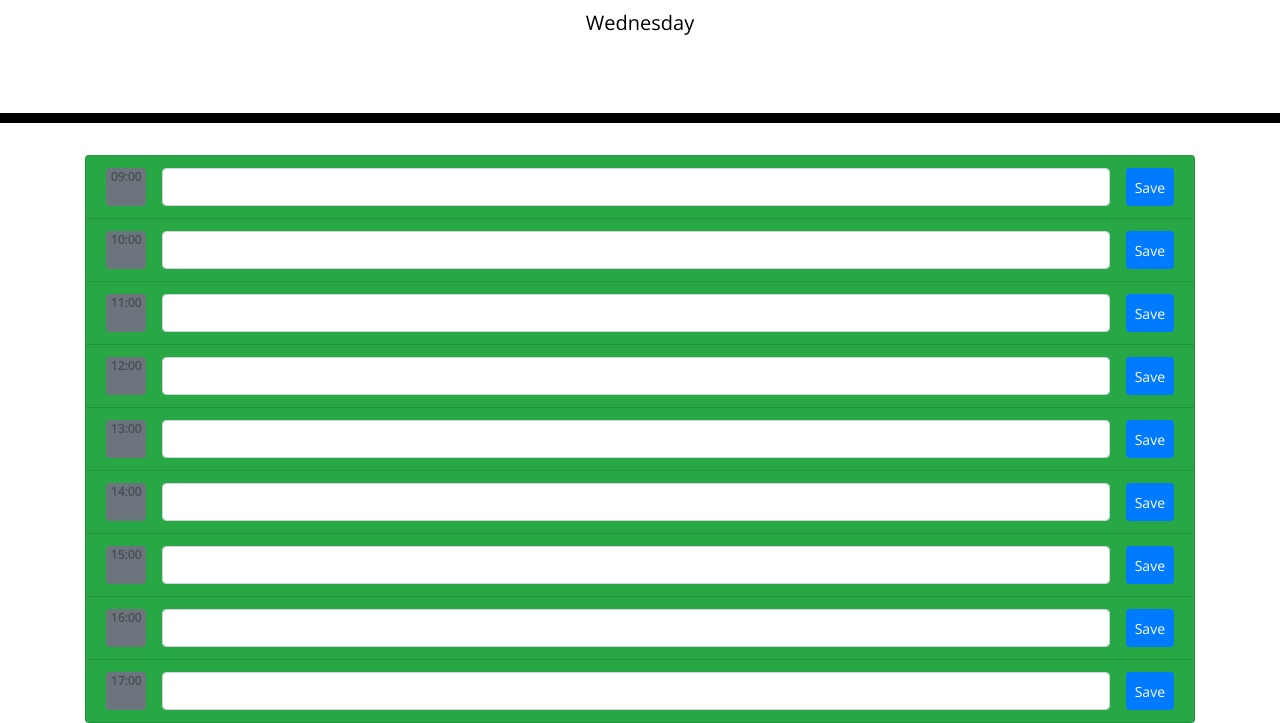
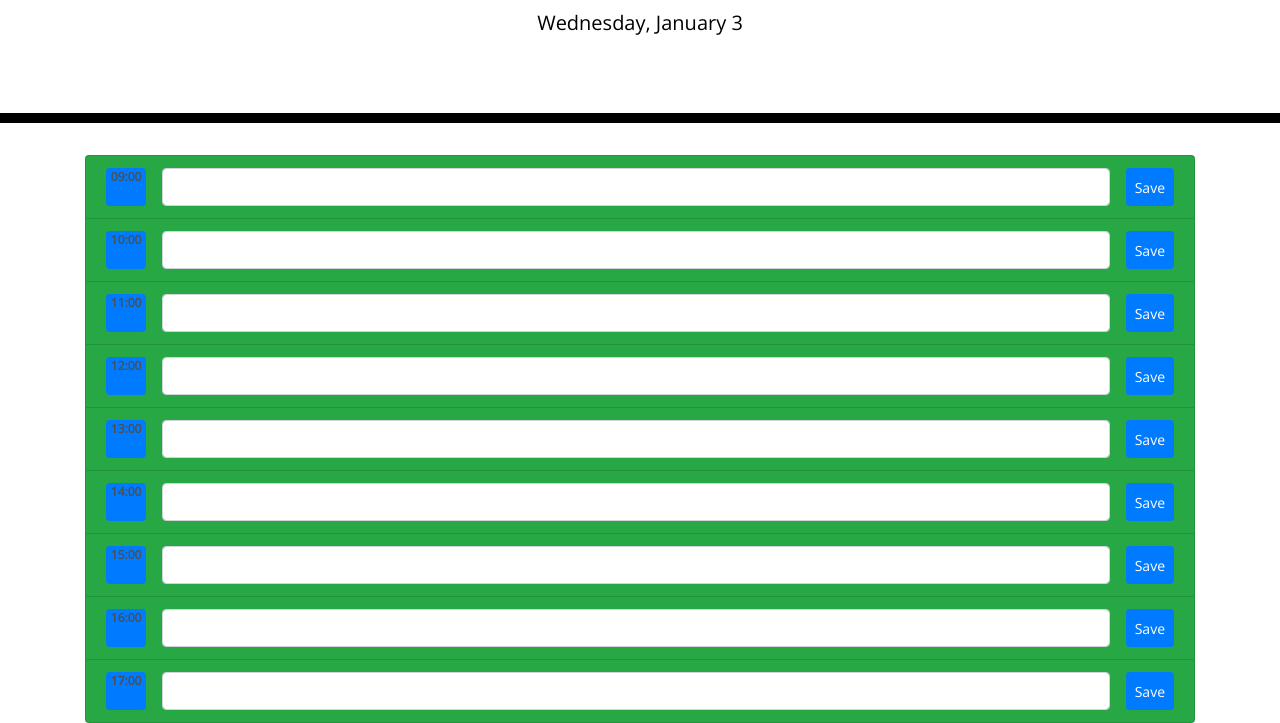
Before and after one commit to HereToTroll/Challenge7_Daily_Planner, a plain HTML site: page index.html in a window 1280 px wide. Shown: the part 181-904 px from the top of the page. Drawn offline with nearby package versions, Linux system fonts and the light colour scheme.

Commit message:
Added some final comments

```diff
--- a/assets/js/planner.js
+++ b/assets/js/planner.js
@@ -1,32 +1,19 @@
 
 
-let test = $("#currentDay");
+let timeNow = $("#currentDay");
 
-test.text(dayjs().format('dddd'));
-
-// * Display the current day at the top of the calender when a user opens the planner. +++
-
-// * Present timeblocks for standard business hours when the user scrolls down.
-
-
-// * Color-code each timeblock based on past, present, and future when the timeblock is viewed.
-
-
-
-// * Allow a user to enter an event when they click a timeblock
- // on click of li element. (check class activities).
-// * Save the event in local storage when the save button is clicked in that timeblock.
-    //Function to add new event and save it in local storage.
-// * Persist events between refreshes of a page
-
+timeNow.text(dayjs().format('dddd, MMMM d'));
 
 // Get current time
 let myData;
+// Set some jQuery variables, but I find easier to select them  as they are.
 const allLabels = $("a");
 const saveButtons = $(".save");
 const allInputs = $("input");
 var today = new Date();
 let hours = today.getHours(); // Finding out current hour.
+
+// I have left line below for testing to see if colouring actually works.
 // let hours = 13;
 
 var currentTime = today.getHours() + ":" + today.getMinutes();
@@ -34,6 +21,7 @@ var currentTime = today.getHours() + ":" + today.getMinutes();
 
 
 //colouring times depending on current hour.
+
 $("a").each(function(index){
     // console.log(index);
     let labelHoursIndex = $("a").eq(index);
@@ -51,18 +39,8 @@ $("a").each(function(index){
     }
 })
 
-// console.log($(".save"));
-// console.log(allInputs);
 
-
-
-    // if (allInputs[index].value !== ""){
-    //    const myData = localStorage.setItem("toDo",allInputs[index].value) ;
-    //    console.log(myData[index]);
-    // }
-
-// })
-
+// Function to get saved data from Local storage
 const show = function() {
     for (let i=0; i < localStorage.length; i++){
         $("input").eq(i).val(localStorage.getItem(i));
@@ -73,7 +51,7 @@ const show = function() {
     }
 }
 
-
+// Function to save data in the local storage
 const save = function() {
     let btnId = parseInt($(this).attr("id"));
 
@@ -87,5 +65,6 @@ const save = function() {
 
 }
 show();
+// Event listener for every save button.
 saveButtons.on("click",save);
 // saveButtons.each(save())
--- a/index.html
+++ b/index.html
@@ -26,80 +26,78 @@
     <header class="jumbotron">
       <h1 class="display-3">Work Day Scheduler</h1>
       <p class="lead">A simple calendar app for scheduling your work day</p>
+      <!-- Getting ID to set the time. -->
       <p id="currentDay" class="lead"></p>
+    </header>
 
-    </header>
+    <!-- I found some bootstrap elements to make it quicker. I set default bg colour for parrent tag a instead of actual label because it looks a bit better this way. -->
+    <!-- I change the class for the background color in js. -->
     <div class="container">
       <div class="list-group">
         <a href="#" class="list-group-item list-group-item-action bg-secondary" id="a9" data-time="9">
           <div class="d-flex w-100 justify-content-between" >
-            <span class="badge bg-secondary mr-3">09:00</span></h1>
+            <span class="badge bg-primary mr-3">09:00</span></h1>
             <input type="text" class="form-control" aria-label="Sizing example input" aria-describedby="inputGroup-sizing-default">
             <button type="button" class="btn btn-primary btn-sm ml-3 save" id="0">Save</button>
           </div>
         </a>
         <a href="#" class="list-group-item list-group-item-action bg-secondary" id="a10" data-time="10">
           <div class="d-flex w-100 justify-content-between">
-            <span class="badge bg-secondary mr-3">10:00</span></h1>
+            <span class="badge bg-primary mr-3">10:00</span></h1>
             <input type="text" class="form-control" aria-label="Sizing example input" aria-describedby="inputGroup-sizing-default">
             <button type="button" class="btn btn-primary btn-sm ml-3 save" id="1">Save</button>
           </div>
         </a>
         <a href="#" class="list-group-item list-group-item-action bg-secondary"id="a11" data-time="11">
           <div class="d-flex w-100 justify-content-between">
-            <span class="badge bg-secondary mr-3">11:00</span></h1>
+            <span class="badge bg-primary mr-3">11:00</span></h1>
             <input type="text" class="form-control" aria-label="Sizing example input" aria-describedby="inputGroup-sizing-default">
             <button type="button" class="btn btn-primary btn-sm ml-3 save" id="2">Save</button>
           </div>
         </a>
         <a href="#" class="list-group-item list-group-item-action bg-secondary"id="a12 "data-time="12">
           <div class="d-flex w-100 justify-content-between">
-            <span class="badge bg-secondary mr-3">12:00</span></h1>
+            <span class="badge bg-primary mr-3">12:00</span></h1>
             <input type="text" class="form-control" aria-label="Sizing example input" aria-describedby="inputGroup-sizing-default">
             <button type="button" class="btn btn-primary btn-sm ml-3 save" id="3">Save</button>
           </div>
         </a>
         <a href="#" class="list-group-item list-group-item-action bg-secondary"id="a13" data-time="13">
           <div class="d-flex w-100 justify-content-between">
-            <span class="badge bg-secondary mr-3">13:00</span></h1>
+            <span class="badge bg-primary mr-3">13:00</span></h1>
             <input type="text" class="form-control" aria-label="Sizing example input" aria-describedby="inputGroup-sizing-default">
             <button type="button" class="btn btn-primary btn-sm ml-3 save" id="4">Save</button>
           </div>
         </a>
         <a href="#" class="list-group-item list-group-item-action bg-secondary"id="a14"data-time="14">
           <div class="d-flex w-100 justify-content-between">
-            <span class="badge bg-secondary mr-3">14:00</span></h1>
+            <span class="badge bg-primary mr-3">14:00</span></h1>
             <input type="text" class="form-control" aria-label="Sizing example input" aria-describedby="inputGroup-sizing-default">
             <button type="button" class="btn btn-primary btn-sm ml-3 save" id="5">Save</button>
           </div>
         </a>
         <a href="#" class="list-group-item list-group-item-action bg-secondary"id="a15" data-time="15">
           <div class="d-flex w-100 justify-content-between">
-            <span class="badge bg-secondary mr-3">15:00</span></h1>
+            <span class="badge bg-primary mr-3">15:00</span></h1>
             <input type="text" class="form-control" aria-label="Sizing example input" aria-describedby="inputGroup-sizing-default">
             <button type="button" class="btn btn-primary btn-sm ml-3 save" id="6">Save</button>
           </div>
         </a>
         <a href="#" class="list-group-item list-group-item-action bg-secondary"id="a16" data-time="16">
           <div class="d-flex w-100 justify-content-between">
-            <span class="badge bg-secondary mr-3">16:00</span></h1>
+            <span class="badge bg-primary mr-3">16:00</span></h1>
             <input type="text" class="form-control" aria-label="Sizing example input" aria-describedby="inputGroup-sizing-default">
             <button type="button" class="btn btn-primary btn-sm ml-3 save" id="7">Save</button>
           </div>
         </a>
         <a href="#" class="list-group-item list-group-item-action bg-secondary"id="a17" data-time="17">
           <div class="d-flex w-100 justify-content-between">
-            <span class="badge bg-secondary mr-3">17:00</span></h1>
+            <span class="badge bg-primary mr-3">17:00</span></h1>
             <input type="text" class="form-control" aria-label="Sizing example input" aria-describedby="inputGroup-sizing-default">
             <button type="button" class="btn btn-primary btn-sm ml-3 save" id="8">Save</button>
           </div>
         </a>
-
-
-
-
       </div>
-      <!-- Timeblocks go here -->
     </div>
     <!-- MomentJS modern alternative -->
     <script src="https://cdn.jsdelivr.net/npm/dayjs@1/dayjs.min.js"></script>
```
